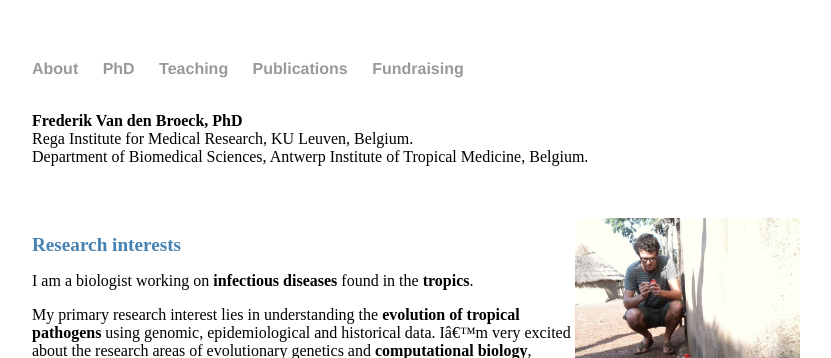
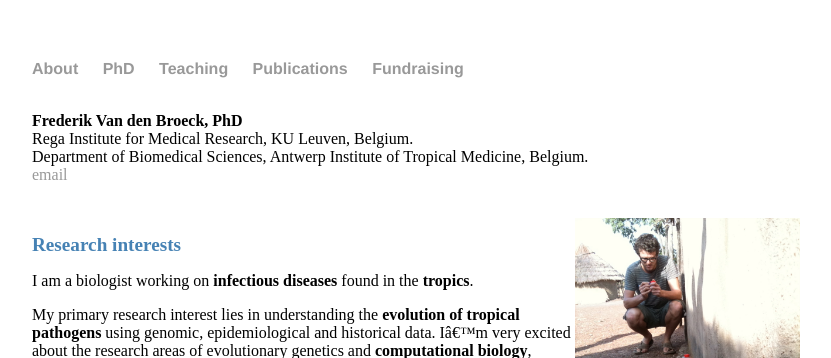
Before and after one commit to FreBio/FreBio.github.io, a Jekyll site: the page built from index.md, in a window 1280 px wide. Shown: the top 358 px of the page, without its empty margins (224-1055 px from the left). Built offline with Jekyll 4.4.1, drawn with Linux system fonts in a browser that asks for light colours; our own code applies the rules of GitHub Pages for plain Markdown files; comment, search, counter and statistics services are not loaded.

Commit message:
Update index.md

```diff
--- a/index.md
+++ b/index.md
@@ -2,6 +2,7 @@
 **Frederik Van den Broeck, PhD** <br />
 Rega Institute for Medical Research, KU Leuven, Belgium. <br />
 Department of Biomedical Sciences, Antwerp Institute of Tropical Medicine, Belgium. <br />
+<a href="mailto:fvandenbroeck@gmail.com">email</a>
 <a href="https://twitter.com/FBroeck" class="right" class="twitter-follow-button" data-show-count="false"></a><script async src="//platform.twitter.com/widgets.js" charset="utf-8"></script> <br />
 
 <br />
```
